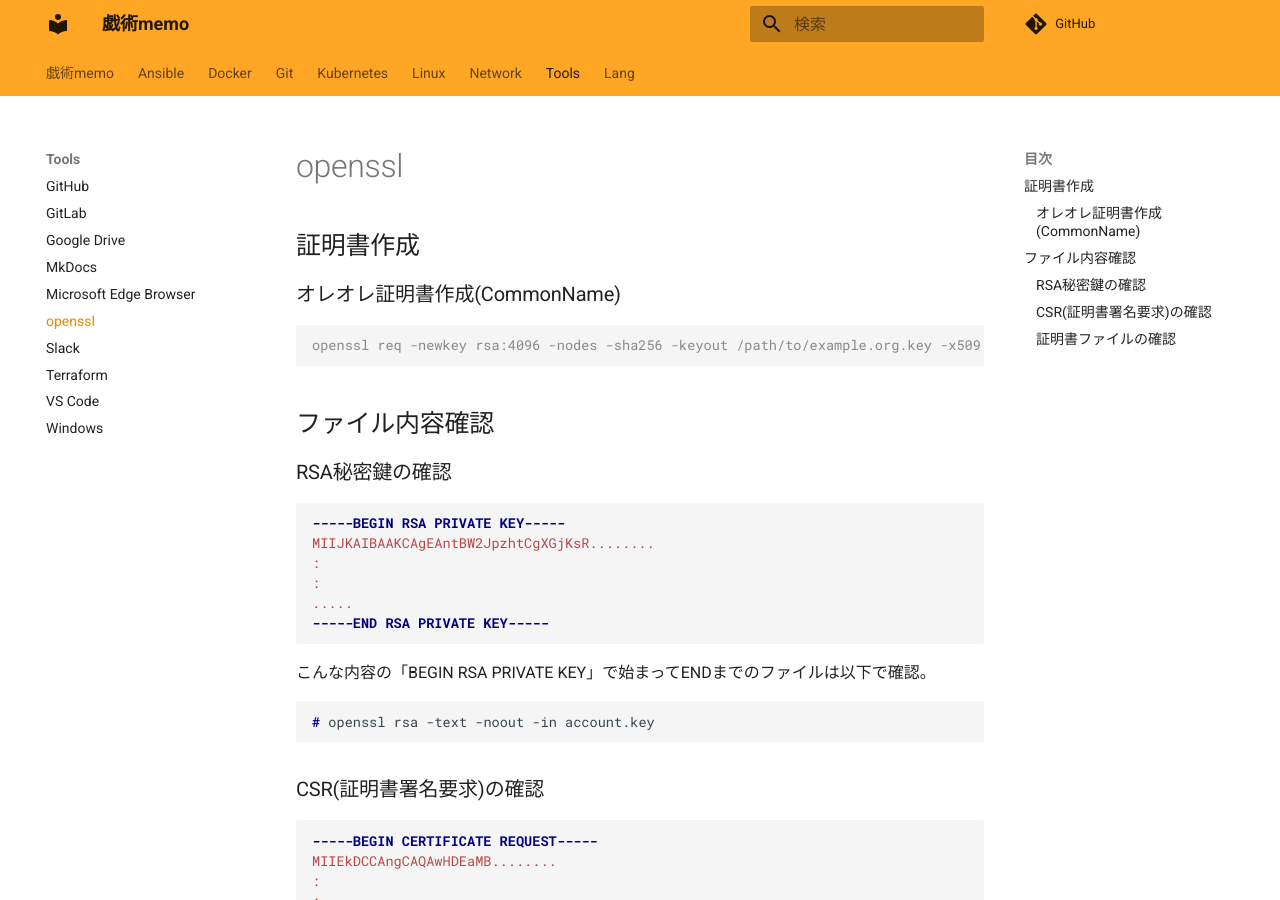
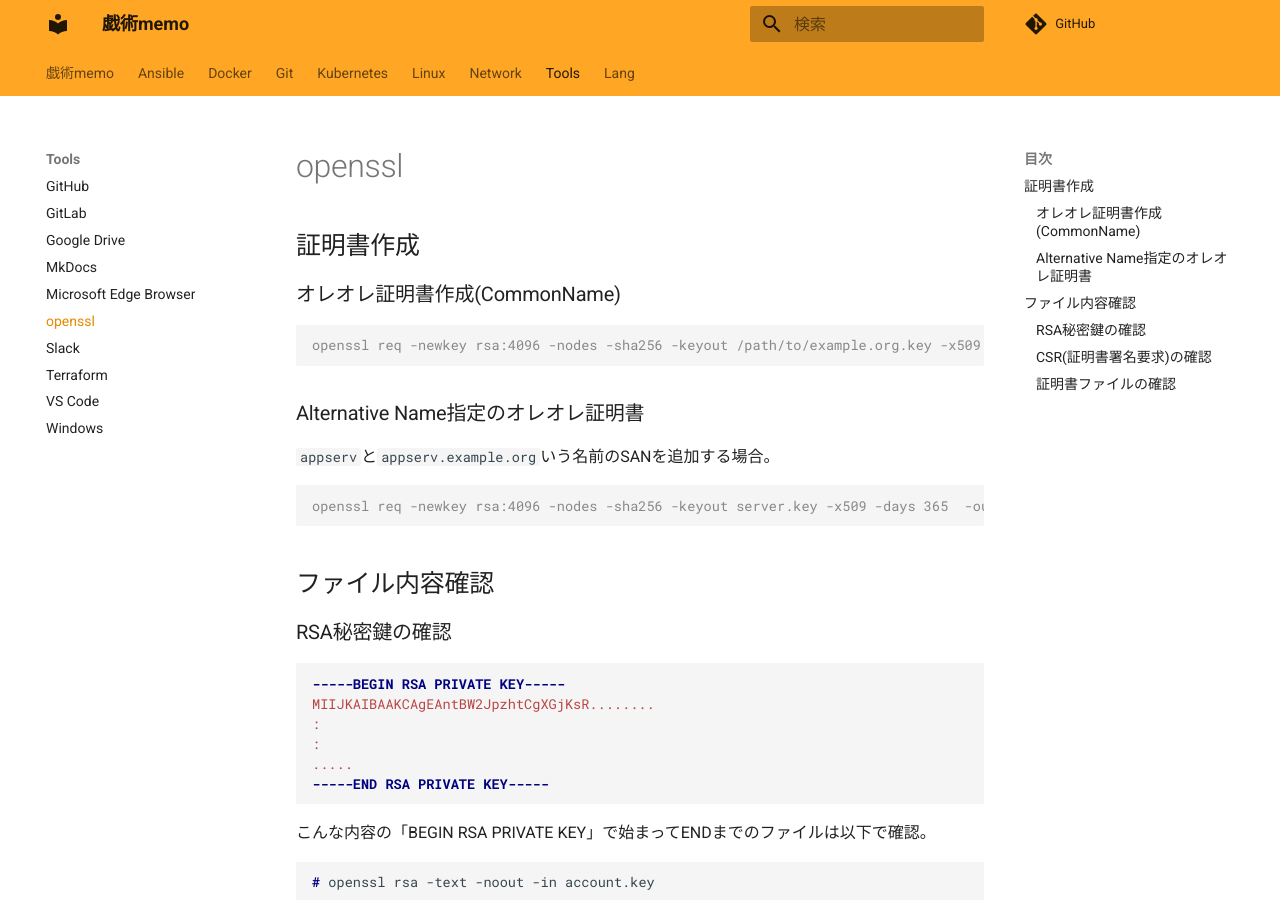
Before and after one commit to zaki-lknr/docs, an MkDocs documentation site: the page built from docs/Tools/openssl.md, in a window 1280 px wide and 900 px high. Built offline with MkDocs 1.6.1 and Material for MkDocs 9.7.7, drawn with Linux system fonts in a browser that asks for light colours; comment, search, counter and statistics services are not loaded.

Commit message:
add: tools/openssl: SAN指定のオレオレ証明書作成

````diff
--- a/docs/Tools/openssl.md
+++ b/docs/Tools/openssl.md
@@ -6,6 +6,14 @@
 
 ```console
 openssl req -newkey rsa:4096 -nodes -sha256 -keyout /path/to/example.org.key -x509 -days 365 -out /path/to/example.org.crt -subj '/CN=example.org/'
+```
+
+### Alternative Name指定のオレオレ証明書
+
+`appserv`と`appserv.example.org`いう名前のSANを追加する場合。
+
+```console
+openssl req -newkey rsa:4096 -nodes -sha256 -keyout server.key -x509 -days 365  -out server.crt -subj '/C=JP/' -addext "subjectAltName=DNS:appserv,DNS:appserv.example.org"
 ```
 
 ## ファイル内容確認
````
